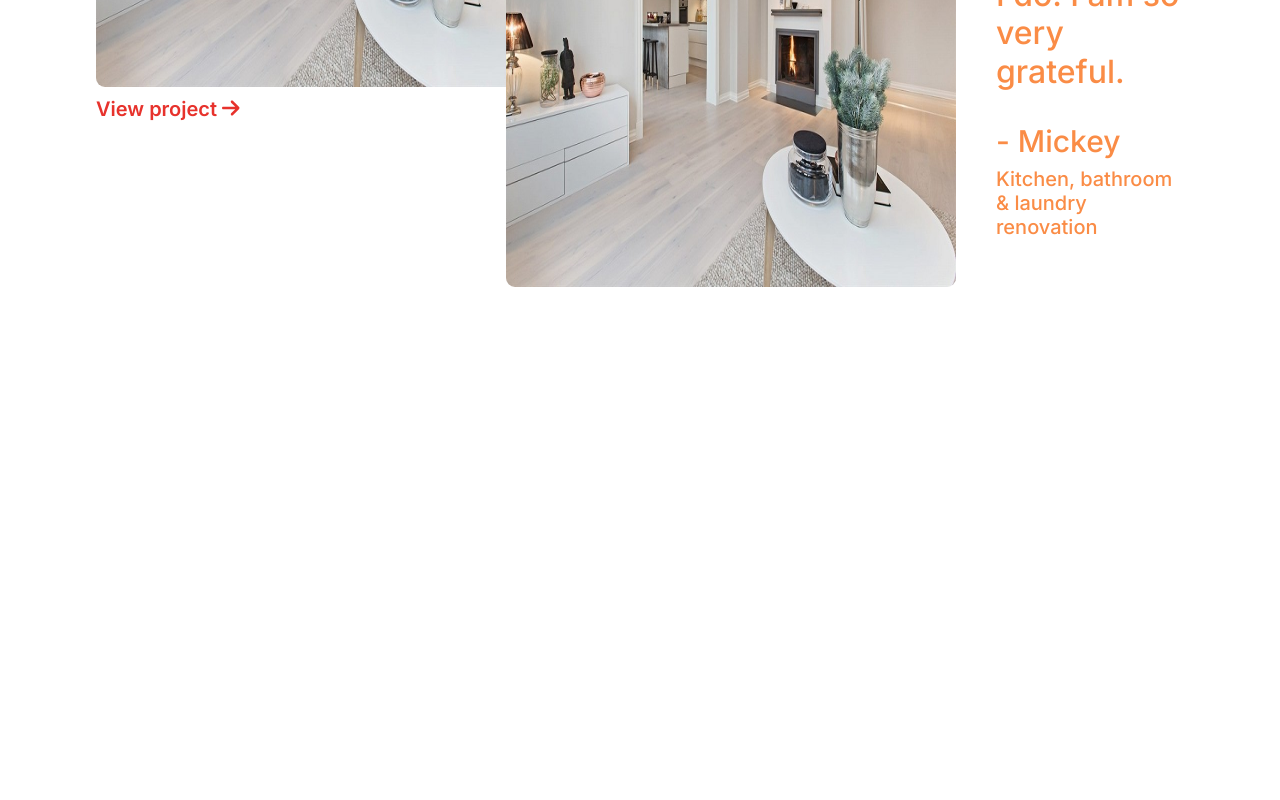
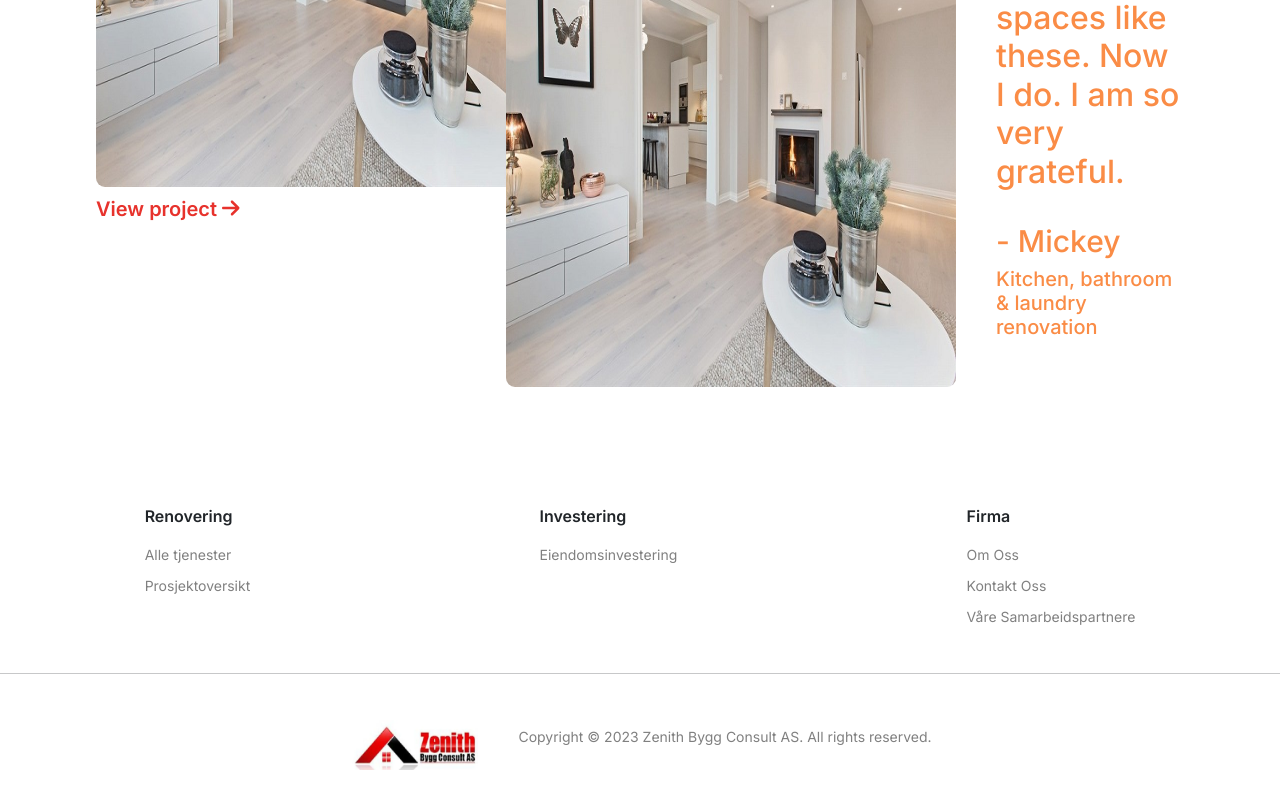
Before and after one commit to DevrMichael/zbc, a Next.js app: page / in a window 1280 px wide. Shown: the part 1959-2759 px from the top of the page. Before the commit the page ends 2336 px from the top, so only its background shows below. Built offline with nearby package versions, Linux system fonts and the light colour scheme.

Commit message:
Create a footer

```diff
--- /dev/null
+++ b/components/Footer/Footer.module.scss
@@ -0,0 +1,37 @@
+.container {
+  .links {
+    padding-block: 30px;
+    display: flex;
+    justify-content: space-around;
+
+    h5 {
+      font-size: 16px;
+      font-weight: 600;
+    }
+
+    > div {
+      display: flex;
+      flex-direction: column;
+      gap: 10px;
+    }
+
+    > div > a {
+      text-decoration: none;
+      color: gray;
+      font-size: 14px;
+    }
+  }
+
+  .copyrightSection {
+    padding-block: 30px;
+    display: flex;
+    justify-content: center;
+    align-items: center;
+    gap: 40px;
+
+    p {
+      color: gray;
+      font-size: 14px;
+    }
+  }
+}
--- /dev/null
+++ b/components/Footer/Footer.tsx
@@ -0,0 +1,35 @@
+import React from 'react';
+import styles from './Footer.module.scss';
+import Image from 'next/image';
+import logo from '../../assets/zenith-bygg-consult-as.png';
+
+export default function Footer() {
+  return (
+    <div className={styles.container}>
+      <div className={styles.links}>
+        <div>
+          <h5>Renovering</h5>
+          <a href="#">Alle tjenester</a>
+          <a href="#">Prosjektoversikt</a>
+        </div>
+        <div>
+          <h5>Investering</h5>
+          <a href="#">Eiendomsinvestering</a>
+        </div>
+        <div>
+          <h5>Firma</h5>
+          <a href="#">Om Oss</a>
+          <a href="#">Kontakt Oss</a>
+          <a href="#">Våre Samarbeidspartnere</a>
+        </div>
+      </div>
+      <hr />
+      <div className={styles.copyrightSection}>
+        <a href="#">
+          <Image src={logo} alt="alt" width={130} height={50} />
+        </a>
+        <p>Copyright © 2023 Zenith Bygg Consult AS. All rights reserved.</p>
+      </div>
+    </div>
+  );
+}
--- a/components/Hero/Hero.module.scss
+++ b/components/Hero/Hero.module.scss
@@ -3,7 +3,7 @@
 .container {
   display: flex;
   width: 90%;
-  padding-block: 100px;
+  padding-block: 150px;
   margin: auto;
 
   .content {
--- a/components/NavBar/NavBar.module.scss
+++ b/components/NavBar/NavBar.module.scss
@@ -4,9 +4,9 @@
   justify-content: space-around;
   position: sticky;
   top: 0;
-  box-shadow: -2px 3px 31px -7px rgba(0, 0, 0, 0.75);
-  -webkit-box-shadow: -2px 3px 31px -7px rgba(0, 0, 0, 0.75);
-  -moz-box-shadow: -2px 3px 31px -7px rgba(0, 0, 0, 0.75);
+  box-shadow: 0px 5px 12px -5px rgba(0, 0, 0, 0.77);
+  -webkit-box-shadow: 0px 5px 12px -5px rgba(0, 0, 0, 0.77);
+  -moz-box-shadow: 0px 5px 12px -5px rgba(0, 0, 0, 0.77);
 
   .navLogo {
     background-image: url('../../assets/zenith-bygg-consult-as.png');
--- a/pages/index.tsx
+++ b/pages/index.tsx
@@ -4,6 +4,7 @@ import NavBar from '@/components/NavBar/NavBar';
 import Hero from '@/components/Hero/Hero';
 import Services from '@/components/Services/Services';
 import FeaturedProject from '@/components/FeaturedProject/FeaturedProject';
+import Footer from '@/components/Footer/Footer';
 
 const inter = Inter({ subsets: ['latin'] });
 
@@ -20,6 +21,7 @@ export default function Home() {
       <Hero />
       <Services />
       <FeaturedProject />
+      <Footer />
     </>
   );
 }
```
